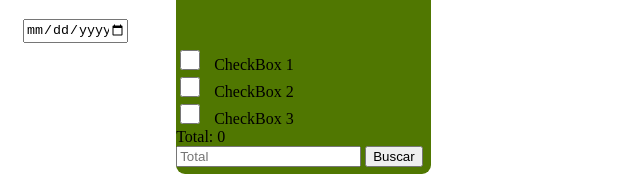
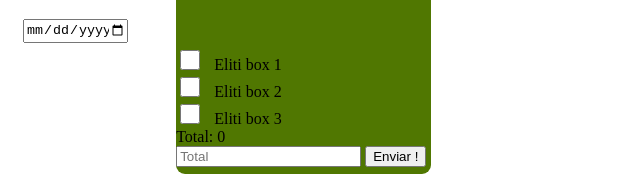
Before and after one commit to GustavoSyko/Check-box-Eliti, a plain HTML site: page index.html in a window 1280 px wide. Shown: the part 451-637 px from the top of the page, 351-991 px from the left. Drawn offline with Linux system fonts and the light colour scheme.

Commit message:
Update index.html

```diff
--- a/index.html
+++ b/index.html
@@ -20,18 +20,18 @@
       <span class="counter-reset"></span>
 
       <input type="checkbox" class="meucheckbox" id="checkbox1" />
-      <label for="checkbox1" >CheckBox 1</label>
+      <label for="checkbox1" >Eliti box 1</label>
       <br>
       <input type="checkbox" class="meucheckbox" id="checkbox2" />
-      <label for="checkbox2" >CheckBox 2</label>
+      <label for="checkbox2" >Eliti box 2</label>
       <br>
       <input type="checkbox" class="meucheckbox" id="checkbox3" />
-      <label for="checkbox3" >CheckBox 3</label>
+      <label for="checkbox3" >Eliti box 3</label>
       <br>
       <span class="counter-print" ></span>
       <br>
 <input class="gustavo" type="text" placeholder="Total" >
-<button id="btnBusca">Buscar</button>
+<button id="btnBusca">Enviar !</button>
     </div>
     <h1>Gustavo Henrique</h1>
     <h3>06/11/2021</h3>
```
